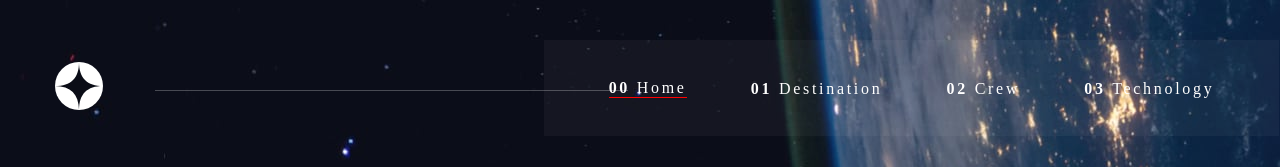
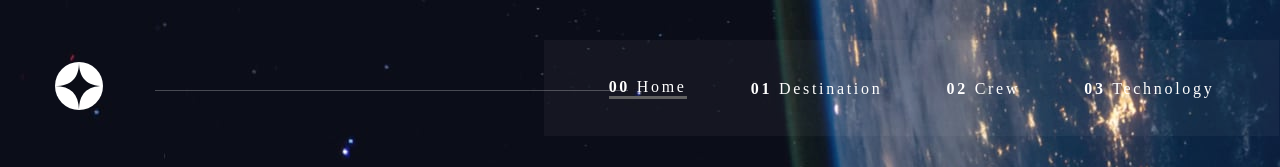
Before and after one commit to Neo-Cicada/space-tourism, a React (Vite) app in the folder space/: page / in a window 1280 px wide. In both pictures the pointer is over the link 647 px from the left and 88 px from the top of the page. Shown: the top 167 px of the page. Built offline with nearby package versions, Linux system fonts and the light colour scheme.

Commit message:
change hover color

```diff
--- a/space/src/styles/destination.css
+++ b/space/src/styles/destination.css
@@ -126,7 +126,7 @@
 
 }
 .listName:hover{
-    border-bottom: 1px solid red;
+    border-bottom: 3px solid rgb(97, 97, 97);
 }
 
 .calculations{
--- a/space/src/styles/home.module.css
+++ b/space/src/styles/home.module.css
@@ -128,6 +128,7 @@ span{
   } */
 
   .home:hover, .destination:hover,  .crew:hover, .technology:hover{
-    border-bottom: 1px solid red;
+    border-bottom: 3px solid rgb(97, 97, 97);
+
 
   }
```
